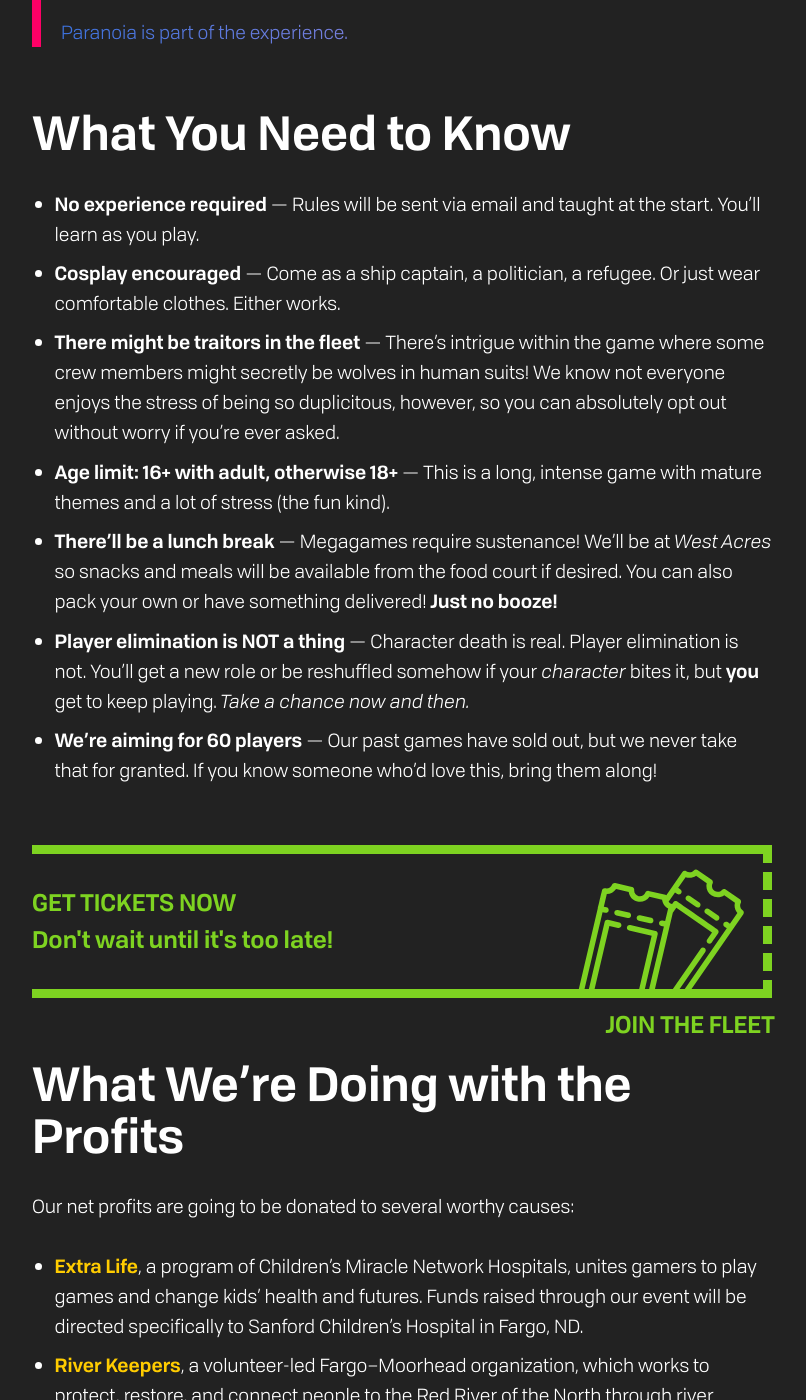
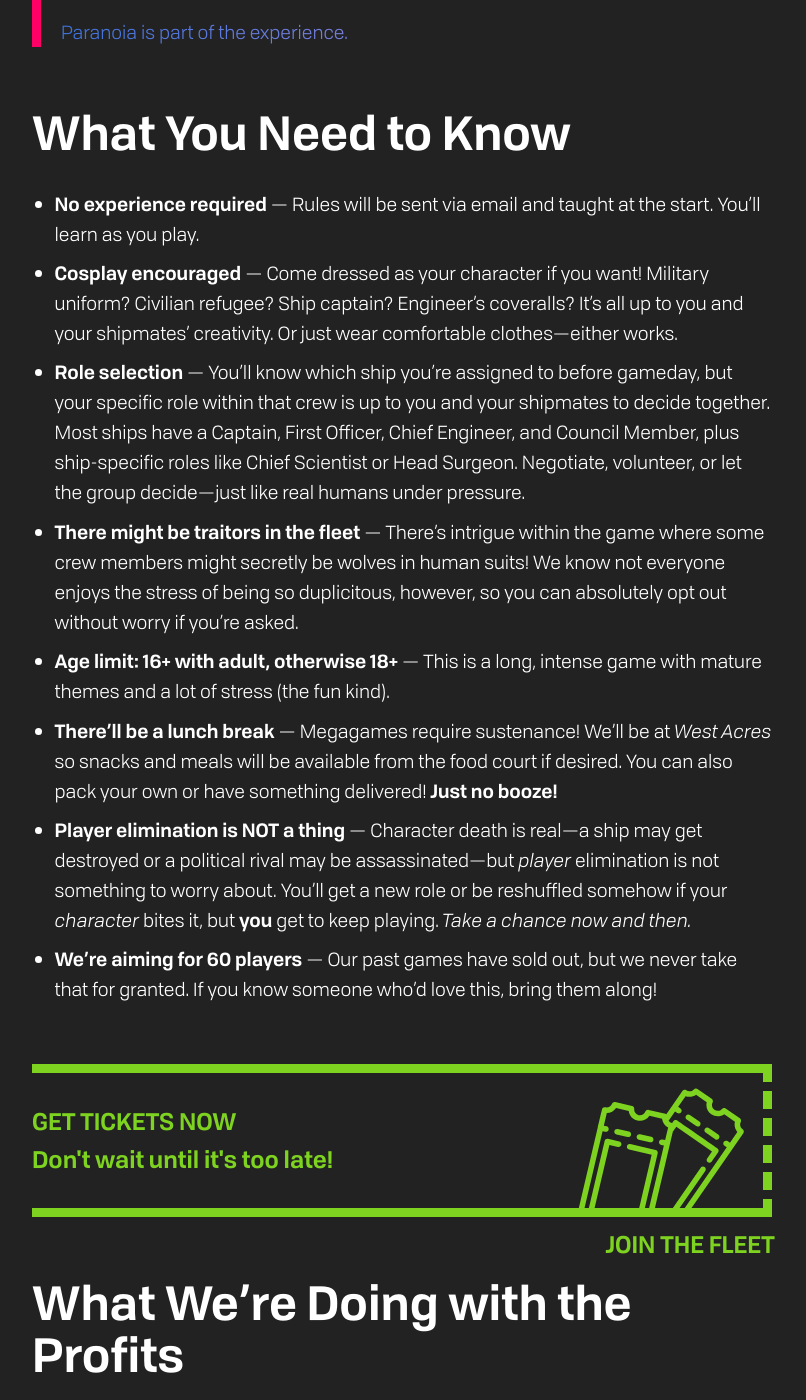
Before and after one commit to jedlimke/prairiefiregaming.com, a Jekyll site: the page built from megagames/den-of-wolves-2026.md, in a window 1280 px wide and 1400 px high, scrolled down 3551 px. Shown: the whole window, without its empty margins (238-1044 px from the left). Built offline with Jekyll 4.4.1, drawn with Linux system fonts in a browser that asks for light colours.

Commit message:
Updated what you need to know text.

```diff
--- a/megagames/den-of-wolves-2026.md
+++ b/megagames/den-of-wolves-2026.md
@@ -76,11 +76,12 @@ You might be a ship captain coordinating with engineers to keep the lights on. Y
 ## What You Need to Know
 
 - **No experience required** — Rules will be sent via email and taught at the start. You'll learn as you play.
-- **Cosplay encouraged** — Come as a ship captain, a politician, a refugee. Or just wear comfortable clothes. Either works.
-- **There might be traitors in the fleet** — There's intrigue within the game where some crew members might secretly be wolves in human suits! We know not everyone enjoys the stress of being so duplicitous, however, so you can absolutely opt out without worry if you're ever asked.
+- **Cosplay encouraged** — Come dressed as your character if you want! Military uniform? Civilian refugee? Ship captain? Engineer's coveralls? It's all up to you and your shipmates' creativity. Or just wear comfortable clothes—either works.
+- **Role selection** — You'll know which ship you're assigned to before gameday, but your specific role within that crew is up to you and your shipmates to decide together. Most ships have a Captain, First Officer, Chief Engineer, and Council Member, plus ship-specific roles like Chief Scientist or Head Surgeon. Negotiate, volunteer, or let the group decide—just like real humans under pressure.
+- **There might be traitors in the fleet** — There's intrigue within the game where some crew members might secretly be wolves in human suits! We know not everyone enjoys the stress of being so duplicitous, however, so you can absolutely opt out without worry if you're asked.
 - **Age limit: 16+ with adult, otherwise 18+** — This is a long, intense game with mature themes and a lot of stress (the fun kind).
 - **There'll be a lunch break** — Megagames require sustenance! We'll be at _West Acres_ so snacks and meals will be available from the food court if desired. You can also pack your own or have something delivered! __Just no booze!__
-- **Player elimination is NOT a thing** — Character death is real. Player elimination is not. You'll get a new role or be reshuffled somehow if your _character_ bites it, but **you** get to keep playing. _Take a chance now and then._
+- **Player elimination is NOT a thing** — Character death is real—a ship may get destroyed or a political rival may be assassinated—but _player_ elimination is not something to worry about. You'll get a new role or be reshuffled somehow if your _character_ bites it, but **you** get to keep playing. _Take a chance now and then._
 - **We're aiming for 60 players** — Our past games have sold out, but we never take that for granted. If you know someone who'd love this, bring them along!
 
 {::nomarkdown}
```
